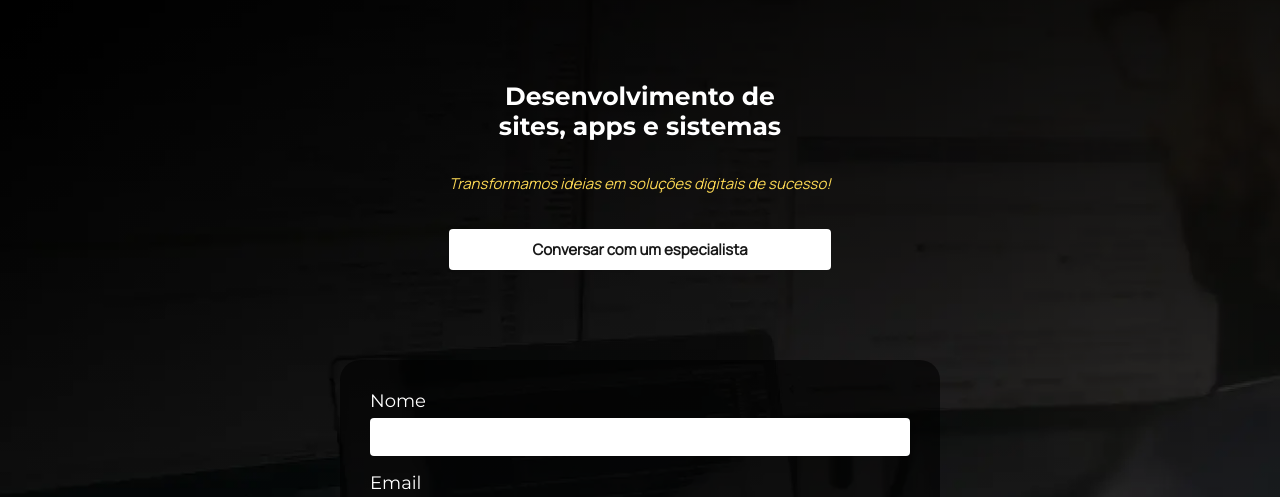
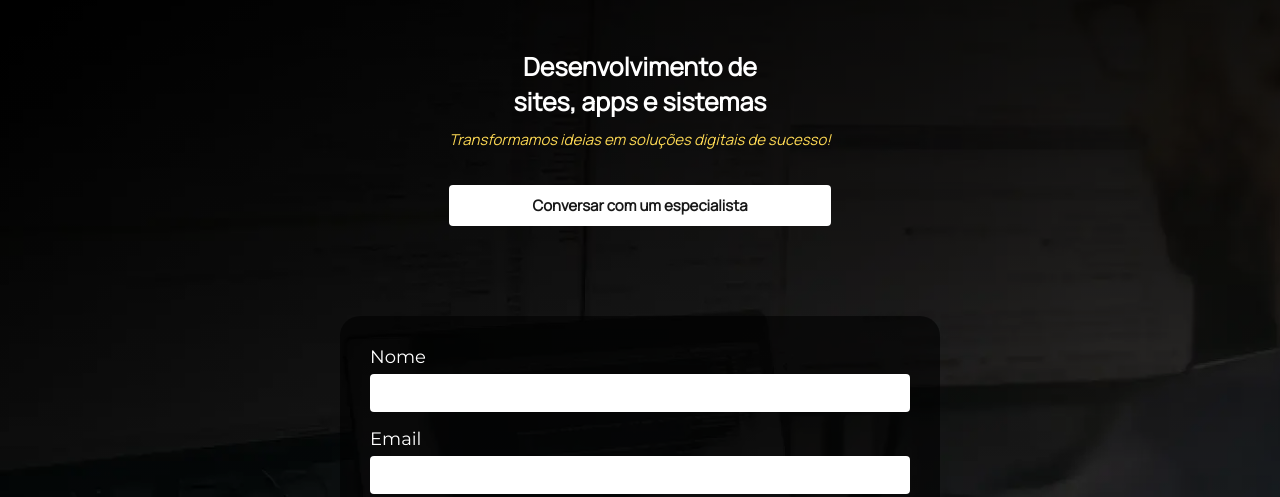
Before and after one commit to antoni0jsneto/reidocodigo, a plain HTML site: page index.html in a window 1280 px wide. Shown: the part 141-638 px from the top of the page. Drawn offline with nearby package versions, Linux system fonts and the light colour scheme; no server answers.

Commit message:
styled: added css inline for load page speed

```diff
--- a/assets/css/styles.css
+++ b/assets/css/styles.css
@@ -3,12 +3,6 @@
   padding: 0;
   outline: 0;
   box-sizing: border-box;
-}
-
-body {
-  font-family: "Montserrat", "Roboto", sans-serif;
-  font-optical-sizing: auto;
-  font-display: swap;
 }
 
 html {
@@ -124,11 +118,6 @@ html {
 .main a {
   text-decoration: none;
   color: #181818;
-}
-
-.cabecalho {
-  flex: 1;
-  font-family: "Manrope", "Roboto", sans-serif;
 }
 
 .form {
--- a/index.html
+++ b/index.html
@@ -66,12 +66,15 @@
     </noscript>
 
     <style>
-      h1 {
-        font-family: "Montserrat", sans-serif;
-        font-size: 2.5rem;
-        text-align: center;
-        color: #222;
-        margin: 2rem 0;
+      body {
+        font-family: "Montserrat", "Roboto", sans-serif;
+        font-optical-sizing: auto;
+        font-display: swap;
+      }
+
+      .cabecalho {
+        flex: 1;
+        font-family: "Manrope", "Roboto", sans-serif;
       }
     </style>
 
```
